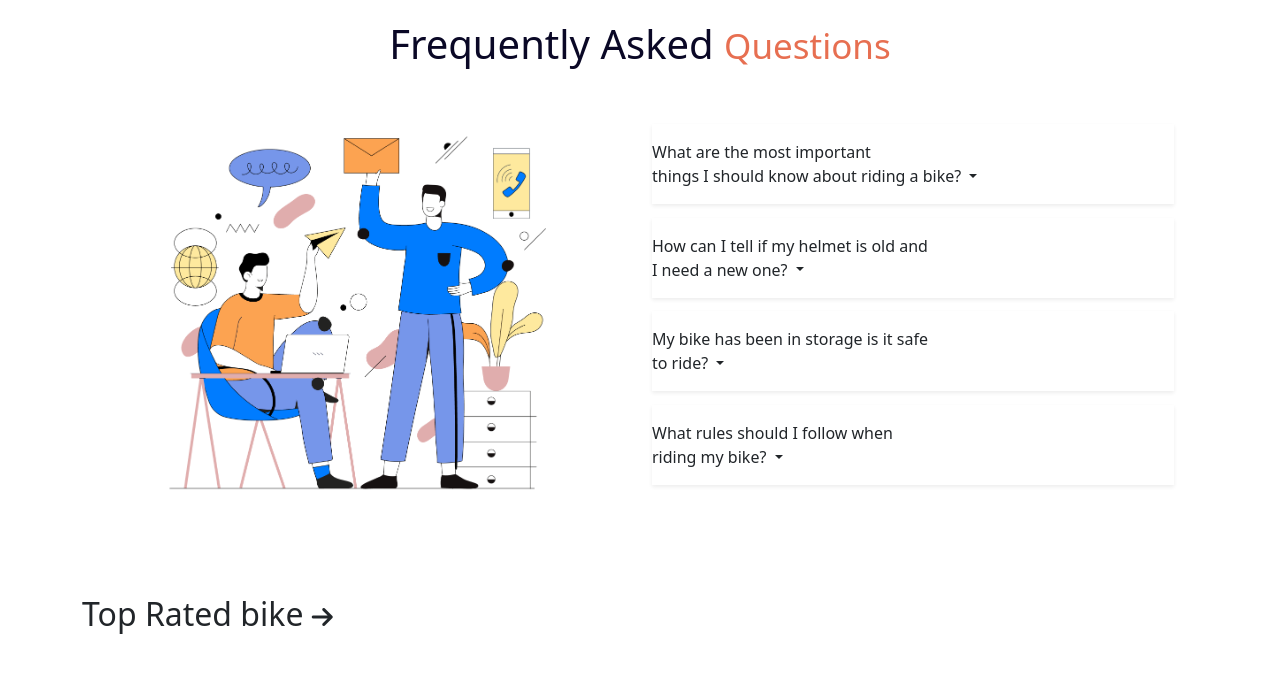
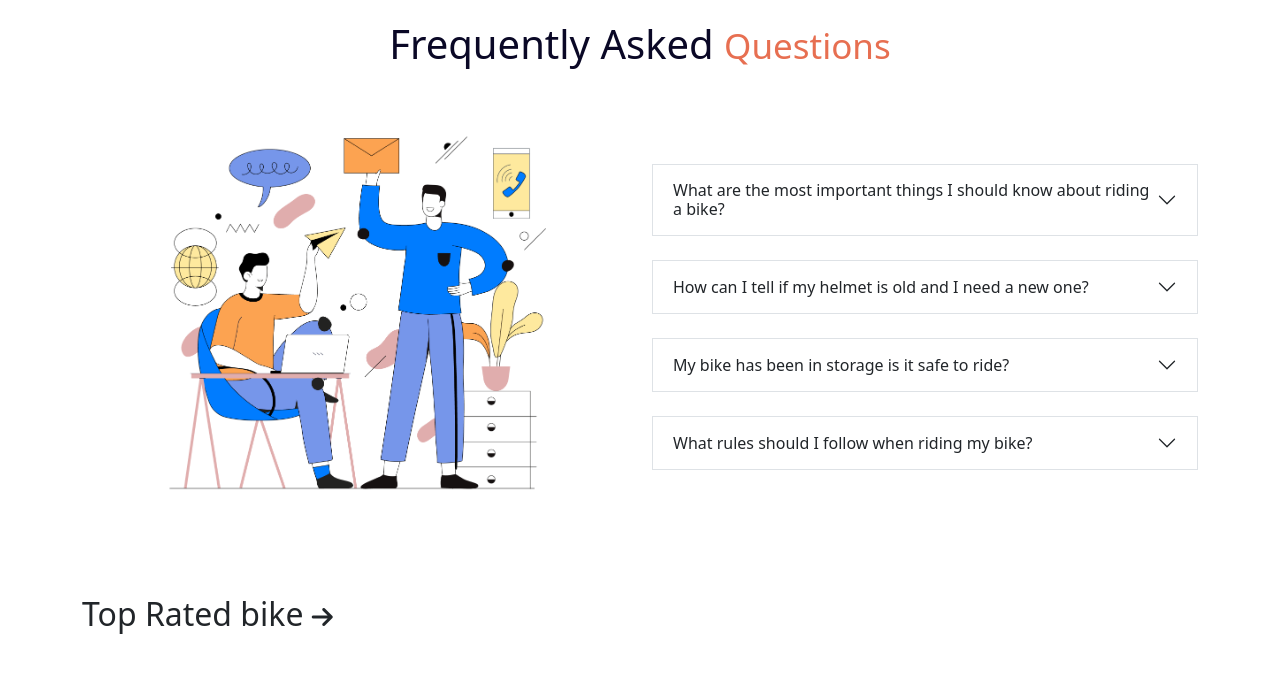
Before and after one commit to MridulSheikh/honda-cbr, a plain HTML site: page index.html in a window 1280 px wide. Shown: the part 1760-2454 px from the top of the page. Drawn offline with nearby package versions, Linux system fonts and the light colour scheme.

Commit message:
new upadte

```diff
--- a/index.html
+++ b/index.html
@@ -167,47 +167,48 @@
              <div class="col-lg-6 col-md-6 col-sm-12 d-flex align-items-center justify-content-center">
                    <img src="image/faq.png" alt="" width="70%">
              </div>
-             <!------------- drop  ------------------- -->
-             <div class="col-lg-6 col-md-6 col-sm-12 row overflow-visible">
-                 <div class="col-12">
-                    <div class="dropdown shadow-sm py-3">
-                        <div class="bg-white text-dark dropdown-toggle"id="dropdownMenuLink" data-bs-toggle="dropdown" aria-expanded="false">
-                            <span>What are the most important <br> things I should
-                               know about riding a bike?</span>
-                        </div>
-                          <div class="dropdown-menu w-75" aria-labelledby="dropdownMenuLink">
-                          <p class="ms-3">Safety First! Always obey the rules of the road. Obey all traffic signals, signs, and laws. Get in the mindset of “driving” your bike—not just “riding” your bike. This will help you be a more focused and legally compliant bike rider. </p>
+             <!------------- accordion  ------------------- -->
+             <div class="accordion accordion-flush col-lg-6 col-md-6 col-sm-12 mt-3" id="accordionFlushExample">
+              <div class="accordion-item border border-1 my-4">
+                <h2 class="accordion-header" id="flush-headingOne">
+                  <button class="accordion-button collapsed" type="button" data-bs-toggle="collapse" data-bs-target="#flush-collapseOne" aria-expanded="false" aria-controls="flush-collapseOne">
+                    What are the most important things I should
+                    know about riding a bike?
+                  </button>
+                </h2>
+                <div id="flush-collapseOne" class="accordion-collapse collapse" aria-labelledby="flush-headingOne" data-bs-parent="#accordionFlushExample">
+                  <div class="accordion-body">Safety First! Always obey the rules of the road. Obey all traffic signals, signs, and laws. Get in the mindset of “driving” your bike—not just “riding” your bike. This will help you be a more focused and legally compliant bike rider. </div>
                 </div>
               </div>
-                 </div>
-                 <div class="col-12">
-                    <div class="dropdown shadow-sm py-3">
-                        <div class=" bg-white text-dark dropdown-toggle"id="dropdownMenuLink" data-bs-toggle="dropdown" aria-expanded="false">
-                          <span> How can I tell if my helmet is  old and <br> I need a
-                         new one?</span>
-                        </div>
-                          <div class="dropdown-menu w-75" aria-labelledby="dropdownMenuLink">
-                          <p class="ms-3">Safety First! Always obey the rules of the road. Obey all traffic signals, signs, and laws. Get in the mindset of “driving” your bike—not just “riding” your bike. This will help you be a more focused and legally compliant bike rider. </p>
+              <div class="accordion-item border border-1 my-4">
+                <h2 class="accordion-header" id="flush-headingTwo">
+                  <button class="accordion-button collapsed" type="button" data-bs-toggle="collapse" data-bs-target="#flush-collapseTwo" aria-expanded="false" aria-controls="flush-collapseTwo">
+                    How can I tell if my helmet is old and I need a
+                    new one?
+                  </button>
+                </h2>
+                <div id="flush-collapseTwo" class="accordion-collapse collapse" aria-labelledby="flush-headingTwo" data-bs-parent="#accordionFlushExample">
+                  <div class="accordion-body">Safety First! Always obey the rules of the road. Obey all traffic signals, signs, and laws. Get in the mindset of “driving” your bike—not just “riding” your bike. This will help you be a more focused and legally compliant bike rider.</div>
                 </div>
               </div>
-                 </div>
-                 <div class="col-12">
-                    <div class="dropdown shadow-sm py-3">
-                        <div class="  bg-white text-dark dropdown-toggle"id="dropdownMenuLink" data-bs-toggle="dropdown" aria-expanded="false">
-                         <span> My bike has been in storage is it safe <br> to ride?</span>
-                        </div>
-                          <div class="dropdown-menu w-75" aria-labelledby="dropdownMenuLink">
-                          <p class="ms-3">Safety First! Always obey the rules of the road. Obey all traffic signals, signs, and laws. Get in the mindset of “driving” your bike—not just “riding” your bike. This will help you be a more focused and legally compliant bike rider. </p>
+              <div class="accordion-item border border-1 my-4">
+                <h2 class="accordion-header" id="flush-headingThree">
+                  <button class="accordion-button collapsed" type="button" data-bs-toggle="collapse" data-bs-target="#flush-collapseThree" aria-expanded="false" aria-controls="flush-collapseThree">
+                    My bike has been in storage is it safe to ride?
+                  </button>
+                </h2>
+                <div id="flush-collapseThree" class="accordion-collapse collapse" aria-labelledby="flush-headingThree" data-bs-parent="#accordionFlushExample">
+                  <div class="accordion-body">Safety First! Always obey the rules of the road. Obey all traffic signals, signs, and laws. Get in the mindset of “driving” your bike—not just “riding” your bike. This will help you be a more focused and legally compliant bike rider.</div>
                 </div>
               </div>
-                 </div>
-                 <div class="col-12">
-                    <div class="dropdown shadow-sm py-3">
-                        <div class="bg-white text-dark dropdown-toggle"id="dropdownMenuLink" data-bs-toggle="dropdown" aria-expanded="false">
-                            <span>What rules should I follow when <br> riding my bike?</span>
-                        </div>
-                          <div class="dropdown-menu w-75" aria-labelledby="dropdownMenuLink">
-                          <p class="ms-3">Safety First! Always obey the rules of the road. Obey all traffic signals, signs, and laws. Get in the mindset of “driving” your bike—not just “riding” your bike. This will help you be a more focused and legally compliant bike rider. </p>
+              <div class="accordion-item border border-1 my-4">
+                <h2 class="accordion-header" id="flush-headingThree">
+                  <button class="accordion-button collapsed" type="button" data-bs-toggle="collapse" data-bs-target="#flush-collapseThree" aria-expanded="false" aria-controls="flush-collapseThree">
+                    What rules should I follow when riding my bike?
+                  </button>
+                </h2>
+                <div id="flush-collapseThree" class="accordion-collapse collapse" aria-labelledby="flush-headingThree" data-bs-parent="#accordionFlushExample">
+                  <div class="accordion-body">Safety First! Always obey the rules of the road. Obey all traffic signals, signs, and laws. Get in the mindset of “driving” your bike—not just “riding” your bike. This will help you be a more focused and legally compliant bike rider./div>
                 </div>
               </div>
             </div>
@@ -353,9 +354,8 @@
               <input type="text" class="form-control" id="validationDefault02" value="" required placeholder="Enter your last name">
             </div>
             <div class="col-md-4">
-              <label for="validationDefaultUsername" class="form-label">Username</label>
+              <label for="validationDefaultUsername" class="form-label">E-mail</label>
               <div class="input-group">
-                <span class="input-group-text" id="inputGroupPrepend2">E-mail</span>
                 <input type="email" class="form-control" id="validationDefaultUsername"  aria-describedby="inputGroupPrepend2" required placeholder="username@Exemple.com">
               </div>
             </div>
--- a/style/style.css
+++ b/style/style.css
@@ -34,9 +34,7 @@
     color: #252b42e0;
 }
 /* ============================ question section style ======================== */
-.dropdown p{
-    color: #7E848C;
-}
+
 .brown-c{
     color: #0A0826;
 }
@@ -47,6 +45,9 @@ footer{
 .reg{
     background: rgba(73, 43, 43, 0.11);
 }
+.accordion-body{
+    color: #7E848C;
+}
 /* ====================== hover making=========================== */
 .dropdown:hover{
     cursor: pointer;
```
Lines whose indentation alone changed are shown as unchanged.
